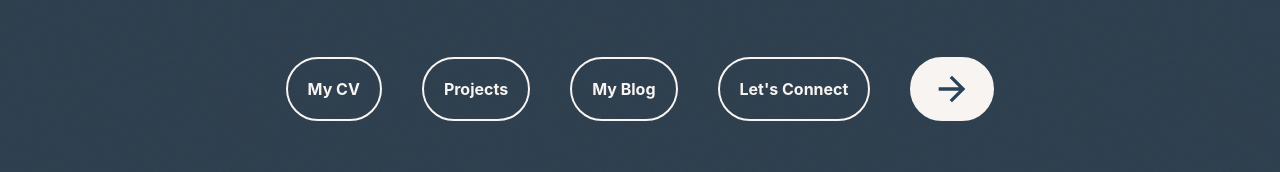
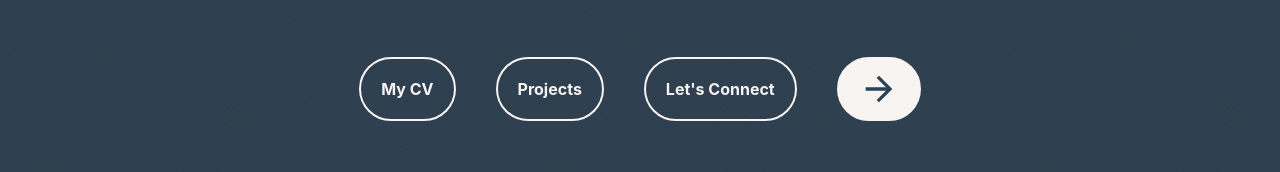
Before and after one commit to MMastro-Dev/website, a React (Vite) app: page / in a window 1280 px wide. Shown: the part 535-707 px from the top of the page. Built offline with nearby package versions, Linux system fonts and the light colour scheme.

Commit message:
removed blog for now

```diff
--- a/src/App.tsx
+++ b/src/App.tsx
@@ -31,7 +31,7 @@ function App(): React.ReactElement {
   const itemList = [
     { href: "https://cv.mmastro.dev", label: <span>My CV</span>, additionalClassName: "max-custom-nav:hidden" },
     { onClick: () => scrollTo(projectsRef), label: <span>Projects</span>, additionalClassName: "max-custom-nav:hidden" },
-    { href: "https://blog.mmastro.dev", label: <span>My Blog</span>, additionalClassName: "max-custom-nav:hidden" },
+    // { href: "https://blog.mmastro.dev", label: <span>My Blog</span>, additionalClassName: "max-custom-nav:hidden" },
     { onClick: () => scrollTo(connectRef), label: <span>Let's Connect</span>, additionalClassName: "max-custom-nav:hidden" },
     { onClick: () => scrollTo(projectsRef), label: <ArrowIcon />, additionalClassName: "max-custom-nav:hidden text-sea-blue! bg-white!" },
   ];
@@ -40,7 +40,7 @@ function App(): React.ReactElement {
   const itemListSmall = [
     { href: "https://cv.mmastro.dev", label: <span>CV</span>, additionalClassName: "hidden max-custom-nav:flex" },
     { onClick: () => scrollTo(projectsRef), label: <span>Projects</span>, additionalClassName: "hidden max-custom-nav:flex" },
-    { href: "https://blog.mmastro.dev", label: <span>Blog</span>, additionalClassName: "hidden max-custom-nav:flex" },
+    // { href: "https://blog.mmastro.dev", label: <span>Blog</span>, additionalClassName: "hidden max-custom-nav:flex" },
     { onClick: () => scrollTo(connectRef), label: <span>Connect</span>, additionalClassName: "hidden max-custom-nav:flex" },
   ];
 
--- a/src/components/Connect/ConnectSection.tsx
+++ b/src/components/Connect/ConnectSection.tsx
@@ -11,7 +11,7 @@ const CTAS: Cta[] = [
   { label: "LinkedIn", href: "https://www.linkedin.com/in/maximilian-mastrogiacomo-716725179/", primary: true },
   { label: "GitHub", href: "https://github.com/MMastro-Dev", primary: true },
   { label: "Download CV", href: "https://cv.mmastro.dev/cv.pdf", primary: false },
-  { label: "Blog", href: "https://blog.mmastro.dev", primary: false },
+  // { label: "Blog", href: "https://blog.mmastro.dev", primary: false },
 ];
 
 const BASE_CLASS = "w-full justify-center text-base sm:text-lg 2xl:text-2xl py-3 sm:py-4 2xl:py-6";
--- a/src/components/Projects/ProjectsSection/ProjectsSection.tsx
+++ b/src/components/Projects/ProjectsSection/ProjectsSection.tsx
@@ -28,10 +28,10 @@ const PROJECTS: ProjectCardProps[] = [
   {
     title: "Self-owned Infrastructure",
     description:
-      "My own infrastructure: Caddy reverse proxy, oauth2-proxy + Pocket ID (passkeys), Gitea, Hugo sites, and monitoring. Details on the blog.",
+      "My own infrastructure: Caddy reverse proxy, oauth2-proxy + Pocket ID (passkeys), Gitea, Hugo sites, and monitoring.",
     stack: ["Caddy", "Docker", "Gitea CI/CD", "Hugo", "oauth2-proxy", "Linux"],
     status: "live",
-    blogHref: "https://blog.mmastro.dev",
+    // blogHref: "https://blog.mmastro.dev",
   },
 ];
 
```
